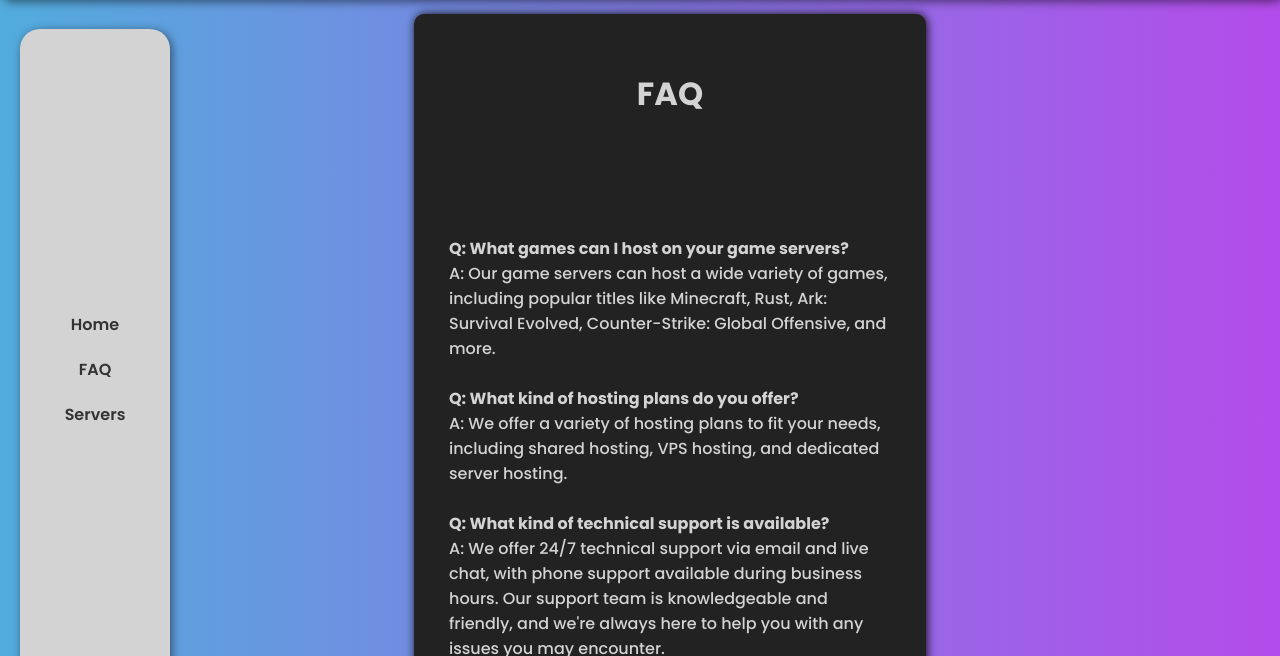
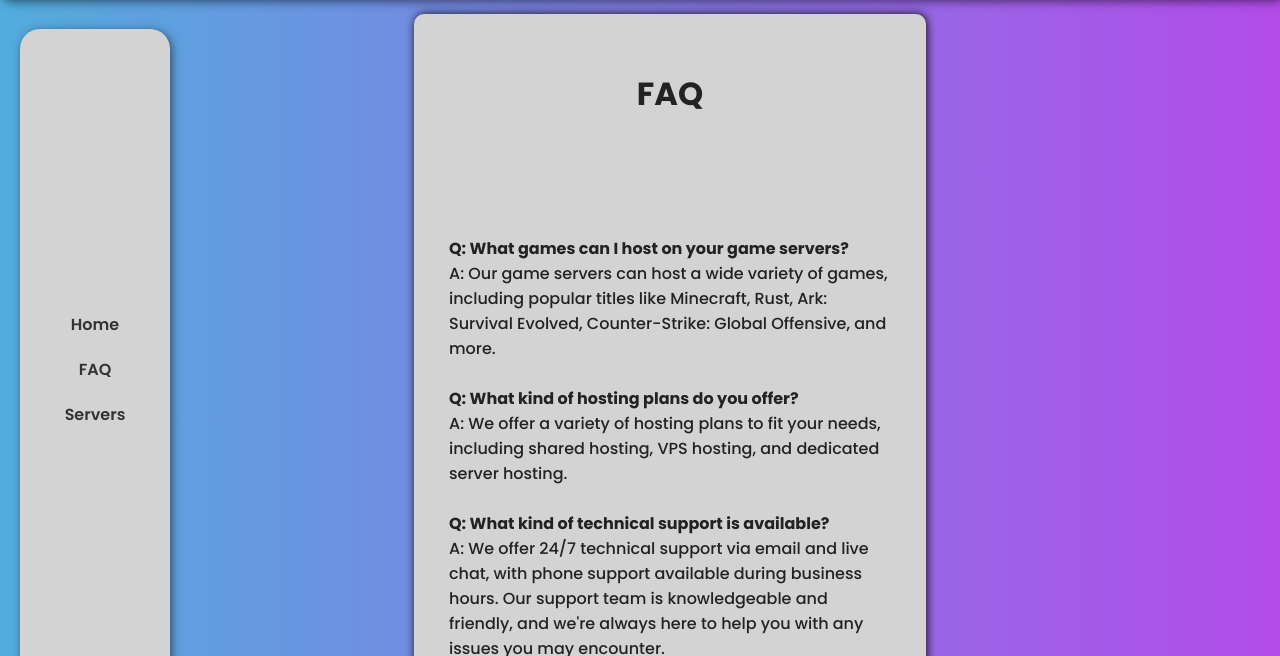
Before and after one commit to SoloAbyss/SoloHostingWeb, a plain HTML site: page faq.html in a window 1280 px wide. Both pictures are taken after a click on the button "Light Mode". Shown: the part 86-742 px from the top of the page. Drawn offline with Linux system fonts and the light colour scheme.

Commit message:
added light mode to faq

```diff
--- a/style.css
+++ b/style.css
@@ -279,3 +279,8 @@ body {
 .light-mode .login-button {
   background: #d3d3d3;
 }
+
+.light-mode .main-content {
+	background: #D3D3D3;
+	color: #222;
+}
```
